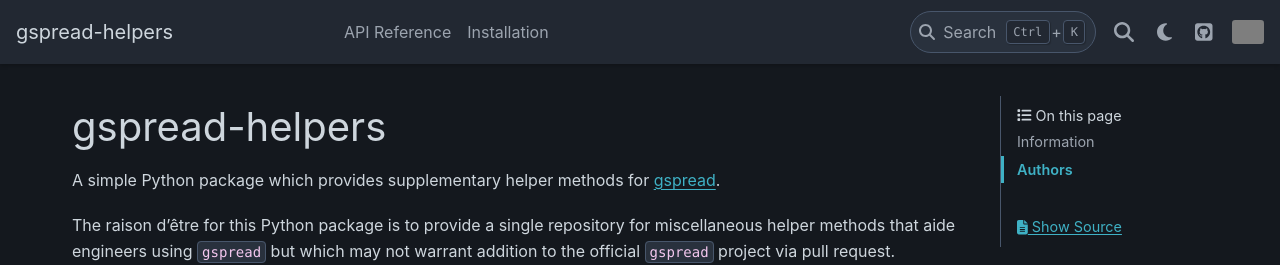
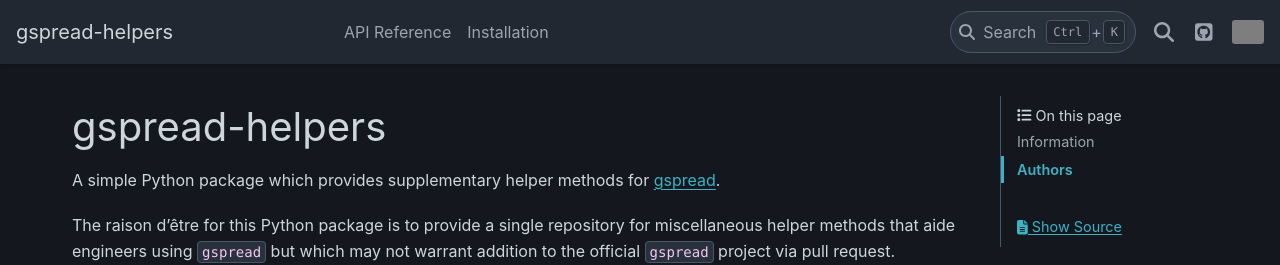
Before and after one commit to michaelthomasletts/gspread-helpers, a Sphinx documentation site: the page built from doc/index.rst, in a window 1280 px wide. Shown: the top 265 px of the page. Built offline with Sphinx 7.4.7 and the PyData theme 0.15.4, drawn with Linux system fonts in a browser that asks for light colours; grey boxes are pictures that could not be loaded.

Commit message:
Enforcing dark mode

```diff
--- a/doc/conf.py
+++ b/doc/conf.py
@@ -39,7 +39,6 @@
     "collapse_navigation": True,
     "navbar_end": [
         "search-button",
-        "theme-switcher",
         "navbar-icon-links.html",
     ],
     "icon_links": [
```
